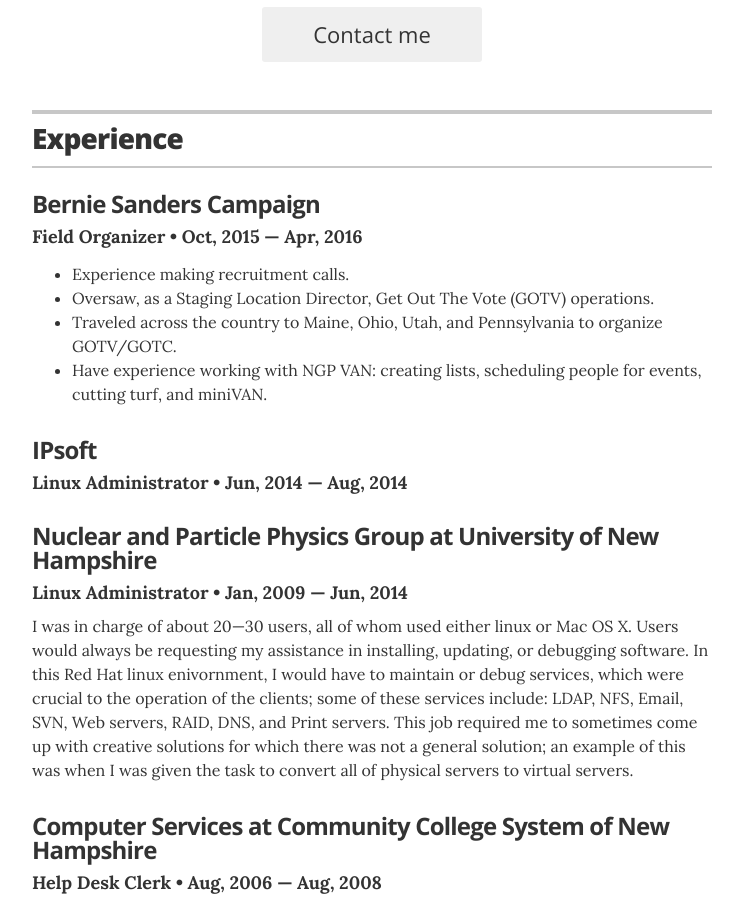
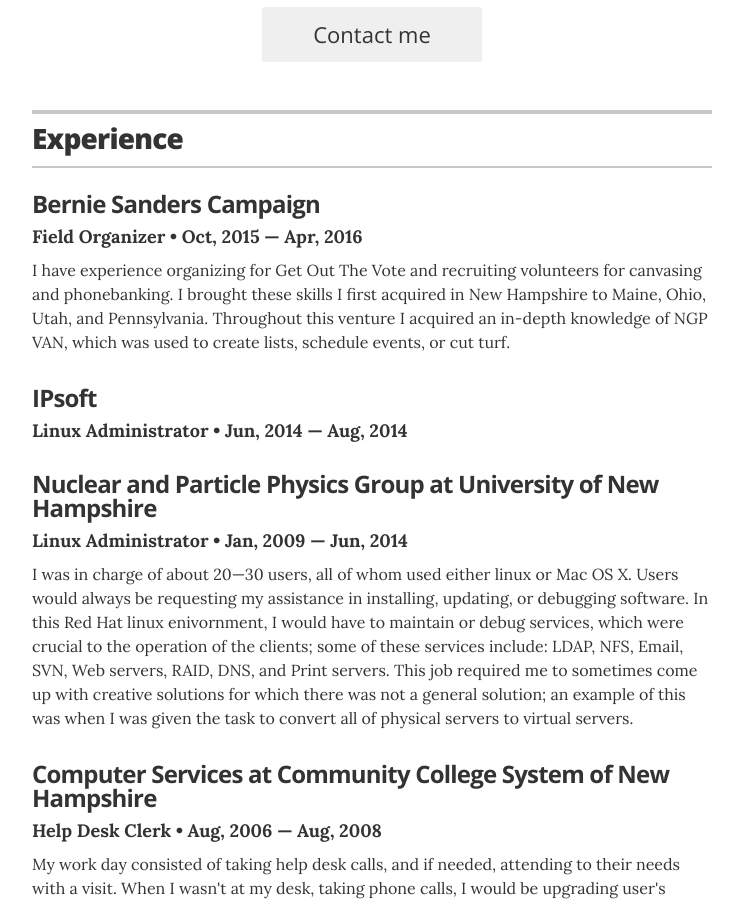
Before and after one commit to jthibeault2005/joshthibeault.me, a Jekyll site: the page built from index.html, in a window 1280 px wide and 900 px high, scrolled down 433 px. Shown: the whole window, without its empty margins (268-1011 px from the left). Built offline with Jekyll 4.4.1, drawn with Linux system fonts in a browser that asks for light colours.

Commit message:
Update experience.yml

```diff
--- a/_data/experience.yml
+++ b/_data/experience.yml
@@ -3,7 +3,7 @@
 - company: Bernie Sanders Campaign
   position: Field Organizer
   duration: Oct, 2015 &mdash; Apr, 2016
-  summary: <ul class="resume-item-list"><li>Experience making recruitment calls.</li><li>Oversaw, as a Staging Location Director, Get Out The Vote (GOTV) operations.</li><li>Traveled across the country to Maine, Ohio, Utah, and Pennsylvania to organize GOTV&#47;GOTC.</li><li>Have experience working with NGP VAN&#58; creating lists, scheduling people for events, cutting turf, and miniVAN.</li></ul>
+  summary: I have experience organizing for Get Out The Vote and recruiting volunteers for canvasing and phonebanking.  I brought these skills I first acquired in New Hampshire to Maine, Ohio, Utah, and Pennsylvania.  Throughout this venture I acquired an in-depth knowledge of NGP VAN, which was used to create lists, schedule events, or cut turf.
 
 - company: IPsoft
   position: Linux Administrator
```
